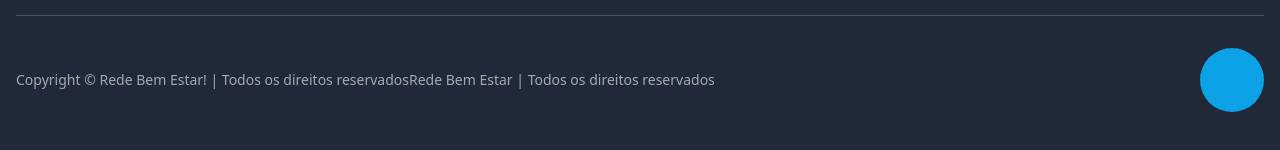
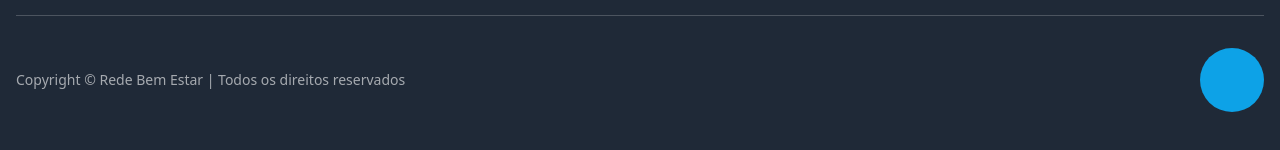
Before and after one commit to emersonrafaels/alo-psi-connect, a React (Vite) app: page /auth in a window 1280 px wide. Shown: the part 1318-1468 px from the top of the page. Built offline with nearby package versions, Linux system fonts and the light colour scheme; no server answers; the database is empty.

Commit message:
Fix footer copyright text

```diff
--- a/src/components/ui/footer.tsx
+++ b/src/components/ui/footer.tsx
@@ -213,7 +213,7 @@ const Footer = () => {
 
         {/* Bottom */}
         <div className="border-t border-primary-foreground/20 mt-12 pt-8 flex flex-col md:flex-row justify-between items-center">
-          <p className="text-sm opacity-60">Copyright © Rede Bem Estar! | Todos os direitos reservados{tenant?.name || 'Rede Bem Estar'} | Todos os direitos reservados</p>
+          <p className="text-sm opacity-60">Copyright © {tenant?.name || 'Rede Bem Estar'} | Todos os direitos reservados</p>
           <div className="w-16 h-16 bg-accent rounded-full mt-4 md:mt-0"></div>
         </div>
       </div>
```
